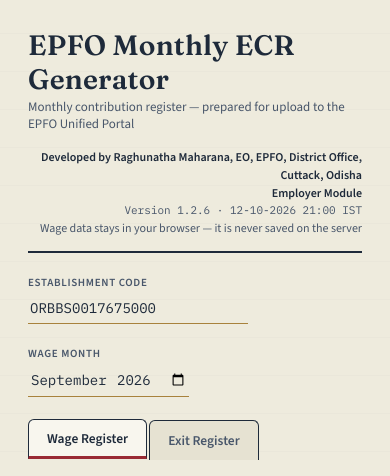
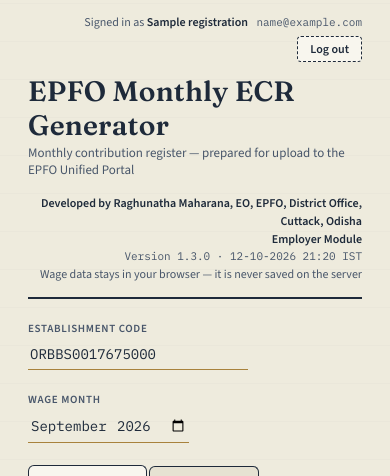
Before and after one commit to EPFRAGHU/ecr-generator, a Flask app: page / in a window 390 px wide; the page is wider, and only the part inside the window is pictured. Shown: the top 476 px of that part. Run offline with Flask 3, Linux system fonts and the light colour scheme; the visitor is signed in with stand-in values (Sample User, id 1); tables that the repository leaves empty hold one stand-in row (values such as "Sample post").

Commit message:
Show signed-in name and email with a Log out button (v1.3.0)
A bar at the top right shows the registered visitor's name and email.
Log out (POST /api/signout) forgets the registration on this device,
clears the page and shows the registration form again; the record is
kept and is reused when the same mobile number registers again.

```diff
--- a/app.py
+++ b/app.py
@@ -52,8 +52,8 @@ IST = timezone(timedelta(hours=5, minutes=30))
 # MAJOR.MINOR for a feature release, the last number (sub-version) for a
 # fix or small change; set APP_BUILD to the release date and time (IST).
 # History is in README.md under "Version history".
-APP_VERSION = "1.2.6"
-APP_BUILD = "12-10-2026 21:00 IST"
+APP_VERSION = "1.3.0"
+APP_BUILD = "12-10-2026 21:20 IST"
 
 
 @app.context_processor
@@ -234,7 +234,15 @@ def register():
     session.permanent = True
     session["reg_id"] = reg_id
     _log("register")
-    return jsonify({"status": "ok", "name": name})
+    return jsonify({"status": "ok", "name": name, "email": email})
+
+
+@app.route("/api/signout", methods=["POST"])
+def visitor_signout():
+    # Forget the registration on this device; the record itself is kept, and
+    # registering again with the same mobile number reuses it.
+    session.pop("reg_id", None)
+    return jsonify({"status": "ok"})
 
 
 # ---------------------------------------------------------------------------
@@ -478,7 +486,8 @@ def _whole_number_text(val: str) -> str:
 @app.route("/")
 def index():
     _log("view")
-    return render_template("index.html", registered=_current_reg_id() is not None)
+    visitor = visitors.get_registration(session.get("reg_id"))
+    return render_template("index.html", registered=visitor is not None, visitor=visitor)
 
 
 @app.route("/api/upload", methods=["POST"])
--- a/static/app.js
+++ b/static/app.js
@@ -352,7 +352,23 @@ document.getElementById('reg-form').addEventListener('submit', async e=>{
     return;
   }
   document.body.classList.remove('gated');
+  document.getElementById('user-name').textContent = data.name;
+  document.getElementById('user-email').textContent = data.email || '';
+  document.getElementById('user-bar').hidden = false;
   showToast(`Welcome, ${data.name}!`);
+});
+
+// Log out forgets the registration on this device and reloads, which also
+// clears the wage data entered in this browser tab.
+document.getElementById('signout-btn').addEventListener('click', async ()=>{
+  if(!confirm('Log out? Any wage data entered on this page will be cleared.')) return;
+  try{
+    await fetch('/api/signout', {method: 'POST'});
+  }catch(err){
+    showToast('Could not reach the server — please try again');
+    return;
+  }
+  window.location.reload();
 });
 
 function showToast(msg){
--- a/static/style.css
+++ b/static/style.css
@@ -62,6 +62,21 @@
     font-family: 'IBM Plex Mono', monospace;
     font-size: 11px;
   }
+
+  .user-bar{
+    display: flex;
+    justify-content: flex-end;
+    align-items: center;
+    flex-wrap: wrap;
+    gap: 6px 12px;
+    margin: -14px 0 12px;
+    font-size: 12px;
+    color: var(--ink-soft);
+  }
+  .user-bar[hidden]{ display: none; }
+  .user-bar strong{ color: var(--ink); font-weight: 600; }
+  .user-email{ font-family: 'IBM Plex Mono', monospace; font-size: 11px; margin-left: 6px; }
+  .btn.btn-small{ padding: 4px 12px; font-size: 12px; }
 
   .control-strip{
     display:flex;
--- a/templates/index.html
+++ b/templates/index.html
@@ -39,6 +39,14 @@
     <p class="reg-err reg-err-main" id="reg-error"></p>
     <button class="btn-generate" type="submit" id="reg-submit">Continue to the app</button>
   </form>
+</div>
+
+<div class="user-bar" id="user-bar" {% if not visitor %}hidden{% endif %}>
+  <span class="user-who">
+    Signed in as <strong id="user-name">{{ visitor.name if visitor else '' }}</strong>
+    <span class="user-email" id="user-email">{{ visitor.email if visitor else '' }}</span>
+  </span>
+  <button class="btn ghost btn-small" type="button" id="signout-btn">Log out</button>
 </div>
 
 <div class="masthead">
--- a/visitors.py
+++ b/visitors.py
@@ -81,6 +81,16 @@ def registration_exists(reg_id) -> bool:
         ).fetchone() is not None
 
 
+def get_registration(reg_id) -> dict | None:
+    if not isinstance(reg_id, int):
+        return None
+    with closing(_connect()) as conn:
+        row = conn.execute(
+            "SELECT id, name, email FROM registrations WHERE id = ?", (reg_id,)
+        ).fetchone()
+        return dict(row) if row else None
+
+
 def log_event(visitor_id: str, reg_id: int | None, kind: str) -> None:
     with closing(_connect()) as conn, conn:
         conn.execute(
```
Also changed, not shown: README.md.
